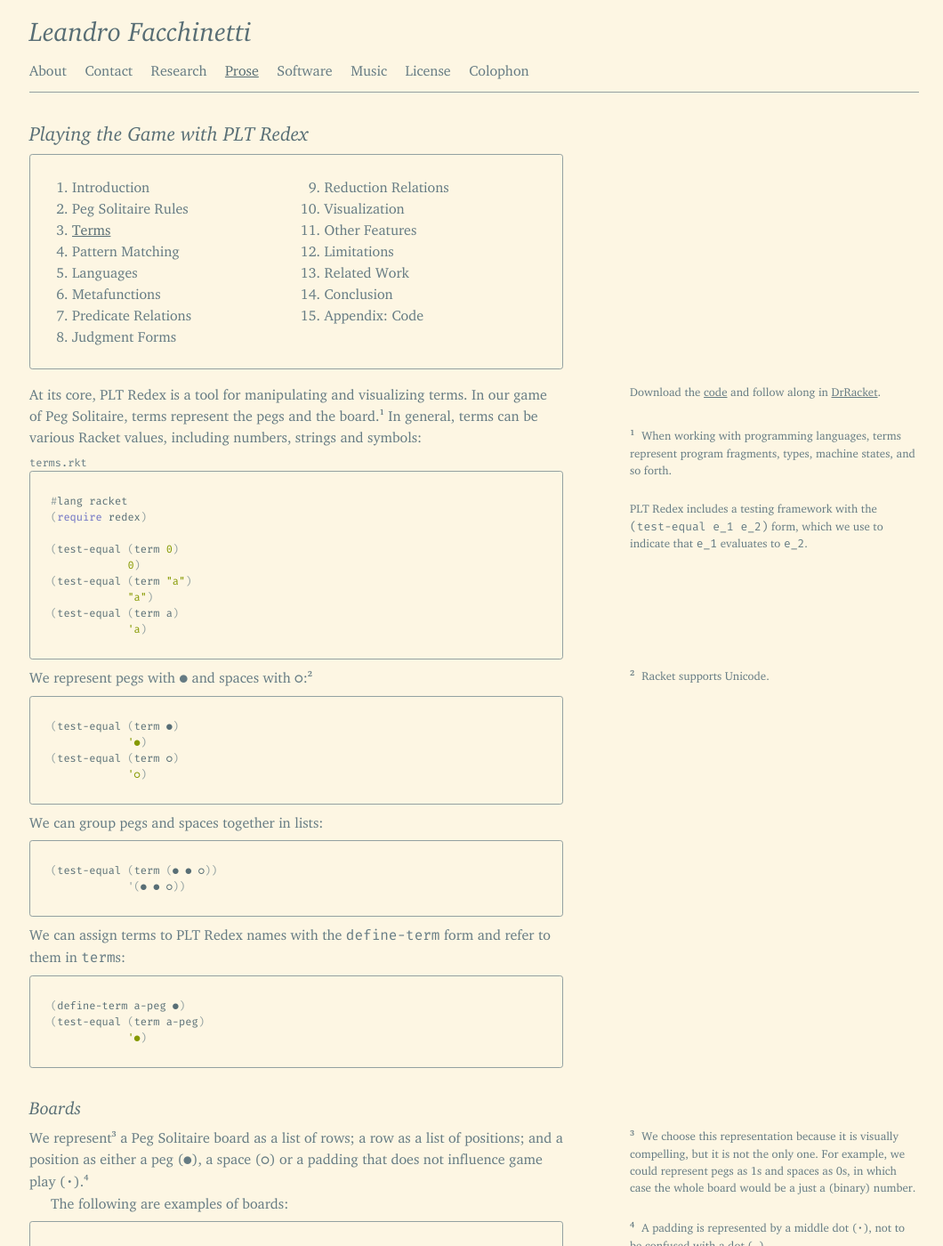
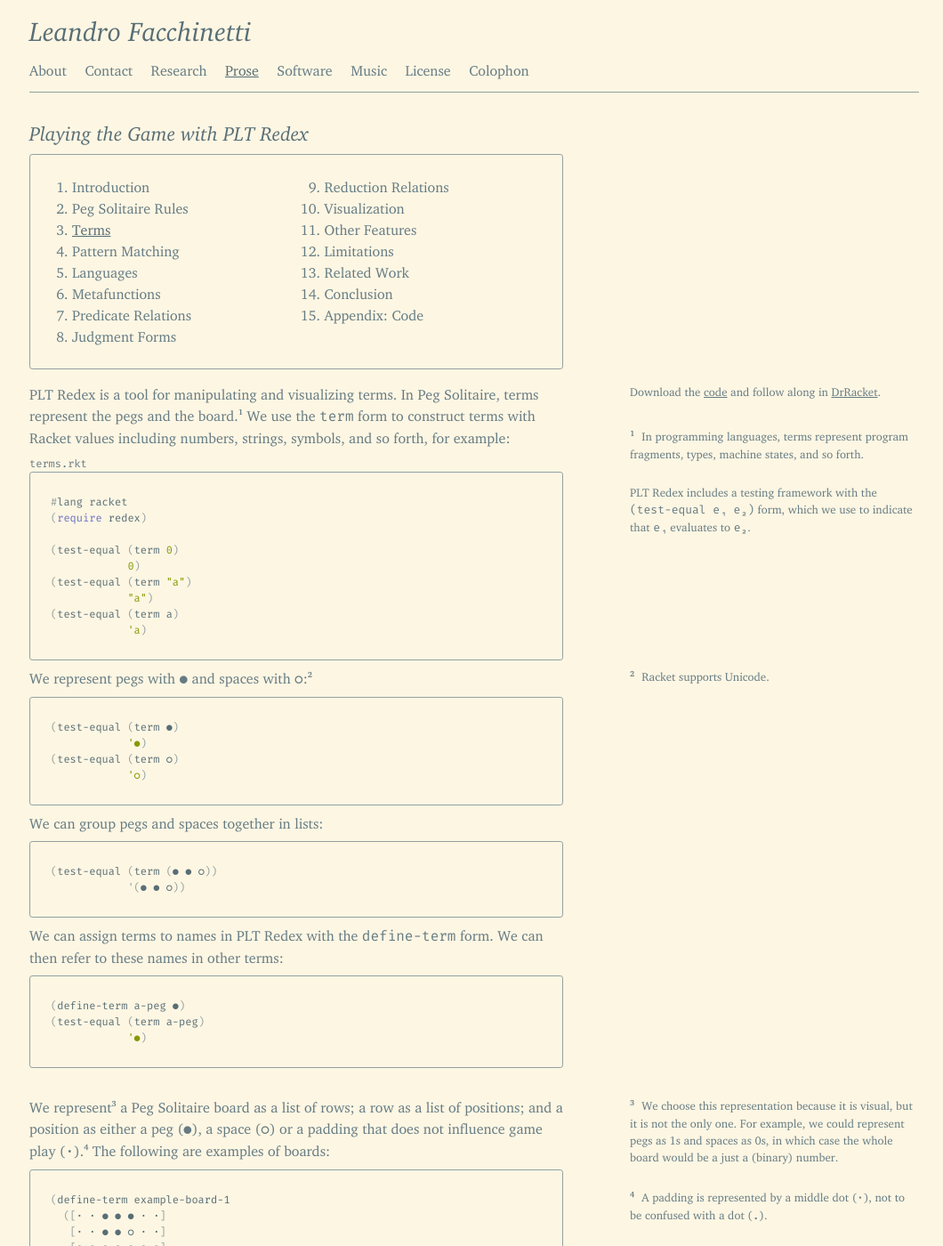
Before and after one commit to leafac/leafac.com, a Jekyll site: the page built from prose/playing-the-game-with-plt-redex/terms.md, in a window 1280 px wide and 1400 px high. Shown: the whole window at 89% size, without its empty margins (107-1167 px from the left). Built offline with Jekyll 4.4.1, drawn with Linux system fonts in a browser that asks for light colours.

Commit message:
Editing pass on Terms

````diff
--- a/prose/playing-the-game-with-plt-redex/terms.md
+++ b/prose/playing-the-game-with-plt-redex/terms.md
@@ -8,10 +8,10 @@
 Download the [code](playing-the-game-with-plt-redex.zip) and follow along in [DrRacket](https://racket-lang.org).
 </aside>
 
-At its core, PLT Redex is a tool for manipulating and visualizing terms. In our game of Peg Solitaire, terms represent the pegs and the board.<label class="margin-note"><input type="checkbox"><span markdown="1">When working with programming languages, terms represent program fragments, types, machine states, and so forth.</span></label> In general, terms can be various Racket values, including numbers, strings and symbols:
+PLT Redex is a tool for manipulating and visualizing terms. In Peg Solitaire, terms represent the pegs and the board.<label class="margin-note"><input type="checkbox"><span markdown="1">In programming languages, terms represent program fragments, types, machine states, and so forth.</span></label> We use the `term` form to construct terms with Racket values including numbers, strings, symbols, and so forth, for example:
 
 <aside markdown="1">
-PLT Redex includes a testing framework with the `(test-equal e_1 e_2)` form, which we use to indicate that `e_1` evaluates to `e_2`.
+PLT Redex includes a testing framework with the `(test-equal e₁ e₂)` form, which we use to indicate that `e₁` evaluates to `e₂`.
 </aside>
 
 <div class="code-block" markdown="1">
@@ -45,7 +45,7 @@
             '(● ● ○))
 ```
 
-We can assign terms to PLT Redex names with the `define-term` form and refer to them in `term`s:
+We can assign terms to names in PLT Redex with the `define-term` form. We can then refer to these names in other terms:
 
 ```racket
 (define-term a-peg ●)
@@ -53,12 +53,9 @@
             '●)
 ```
 
-Boards
-======
+* * *
 
-We represent<label class="margin-note"><input type="checkbox"><span markdown="1">We choose this representation because it is visually compelling, but it is not the only one. For example, we could represent pegs as 1s and spaces as 0s, in which case the whole board would be a just a (binary) number.</span></label> a Peg Solitaire board as a list of rows; a row as a list of positions; and a position as either a peg (`●`), a space (`○`) or a padding that does not influence game play (`·`).<label class="margin-note"><input type="checkbox"><span markdown="1">A padding is represented by a middle dot (`·`), not to be confused with a dot (`.`).</span></label>
-
-The following are examples of boards:
+We represent<label class="margin-note"><input type="checkbox"><span markdown="1">We choose this representation because it is visual, but it is not the only one. For example, we could represent pegs as 1s and spaces as 0s, in which case the whole board would be a just a (binary) number.</span></label> a Peg Solitaire board as a list of rows; a row as a list of positions; and a position as either a peg (`●`), a space (`○`) or a padding that does not influence game play (`·`).<label class="margin-note"><input type="checkbox"><span markdown="1">A padding is represented by a middle dot (`·`), not to be confused with a dot (`.`).</span></label> The following are examples of boards:
 
 <aside markdown="1">
 In Racket, `[square brackets]` are delimiters equivalent to `(parentheses)`. We use square brackets to delimit rows for readability.
@@ -113,5 +110,6 @@
 We will use these boards in the following sections:
 
 ```racket
-(provide example-board-1 example-board-2 initial-board example-winning-board)
+(provide example-board-1 example-board-2
+         initial-board example-winning-board)
 ```
````
Also changed, not shown: 1 other file.
